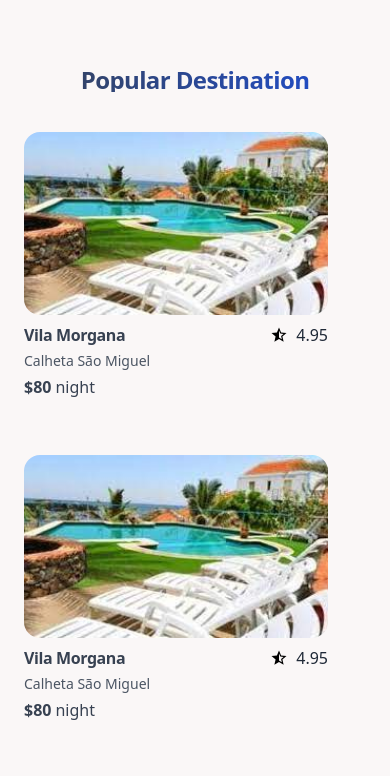
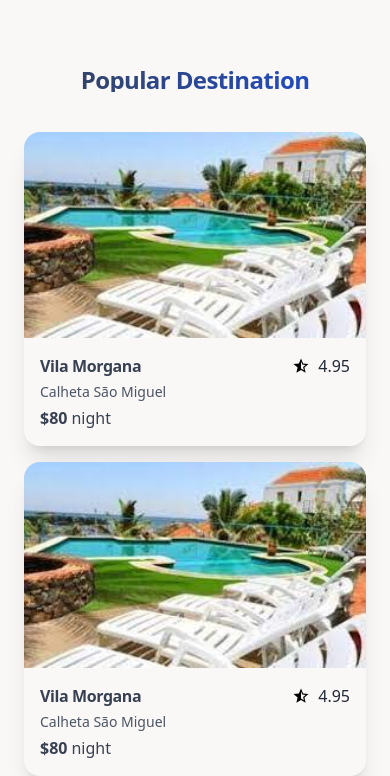
Before and after one commit to dtmiranda/travel-frontend, a Next.js app: page / in a window 390 px wide. Shown: the part 1180-1956 px from the top of the page. Built offline with nearby package versions, Linux system fonts and the light colour scheme.

Commit message:
fix responsivity problem

```diff
--- a/components/DestinationCard.tsx
+++ b/components/DestinationCard.tsx
@@ -5,15 +5,16 @@ import cardImage from '../assets/images/VilaMorgana3.jpeg'
 export default function DestinationCard(){
   return(
 
-    <div className="p-2 rounded-2xl mb-10 w-full max-w-xs">
-        <a href="#" className="hover:opacity-5">
-           <Image className="w-full rounded-2xl hover:opacity-10" src={cardImage} alt="product image" />
+    <section className="w-full p-2 md:w-1/2 md:my-1.5 md:mb lg:float-left lg:w-1/4">
+        <div className="rounded-2xl shadow-xl">
+            <a href="#" className="">
+                <Image className="w-full h-auto rounded-t-2xl" src={cardImage} alt="product image" />
             </a>
 
 
 
-        <div >
-            <div className="mt-2 flex justify-between items-start flex-row">
+            <div className="p-4">
+                <div className="flex justify-between items-start flex-row">
                     <a href="#">
                         <h5 className="text- font-semibold tracking-tight text-gray-700 hover:text-gray-500 hover:underline">Vila Morgana</h5>
                     </a>
@@ -37,6 +38,9 @@ export default function DestinationCard(){
             </div>
 
         </div>
+    </section>
+
+
 
   )
 }
--- a/pages/index.tsx
+++ b/pages/index.tsx
@@ -10,6 +10,7 @@ import Bunner from '../components/Bunner'
 import aldeia from '../assets/images/aldeia.jpg'
 import piscina from '../assets/images/piscina.jpg'
 import serra from '../assets/images/serra.jpg'
+import CustomerSays from '../components/CustomerSays'
 
 
 export default function Home() {
@@ -38,7 +39,7 @@ export default function Home() {
             </h5>
 
 
-          <section className='flex justify-between flex-col, items-center flex-wrap'>
+          <section className='flex justify-start flex-col, items-center flex-wrap'>
 
               <DestinationCard/>
               <DestinationCard/>
@@ -95,6 +96,13 @@ export default function Home() {
           </section>
 
 
+          <section className='flex '>
+            <CustomerSays/>
+            <CustomerSays/>
+            <CustomerSays/>
+          </section>
+
+
 
 
 
```
Lines whose indentation alone changed are shown as unchanged.
